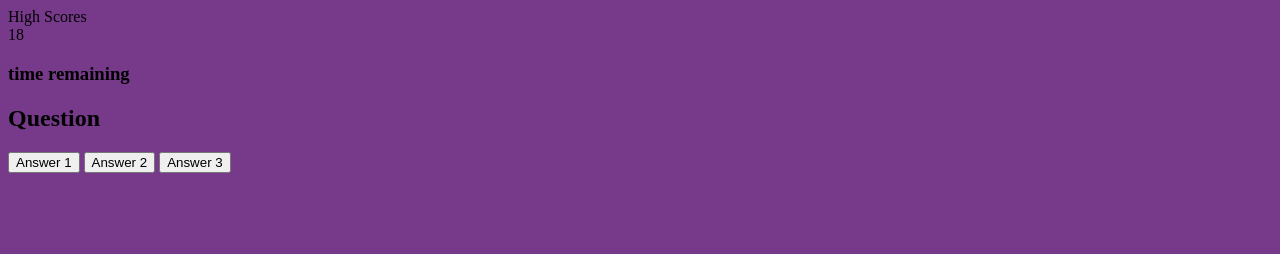
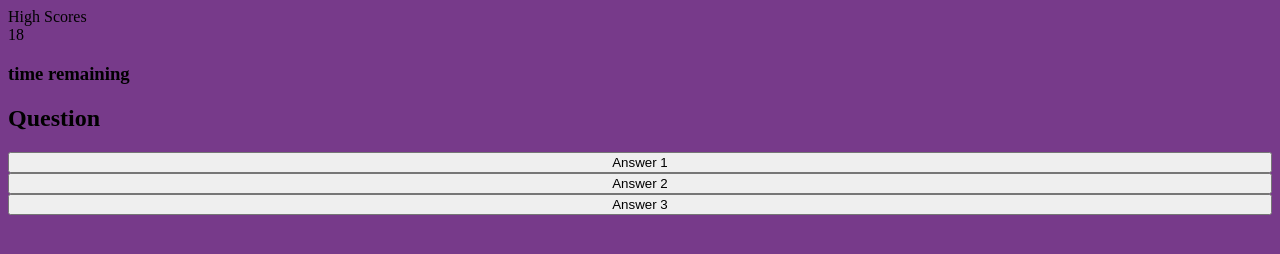
Before and after one commit to palmtopj/trafficQuiz, a plain HTML site: page index.html in a window 1280 px wide. Both pictures are taken after a click on the button "Start the Quiz". Drawn offline with Linux system fonts and the light colour scheme.

Commit message:
answers now vert in css

```diff
--- a/assets/css/style.css
+++ b/assets/css/style.css
@@ -1,3 +1,7 @@
 body{
     background-color: rgb(119, 58, 138);
 }
+#answers{
+    display: flex;
+    flex-direction: column;
+}
--- a/assets/js/script.js
+++ b/assets/js/script.js
@@ -5,9 +5,7 @@ var startQuizButton = document.querySelector("#startButton");
 var root;
 var timer;
 var timerCount;
-// startQuizButton.addEventListener("click", function (event) {
-//   console.log(event);
-// });
+
 startQuizButton.addEventListener("click", startQuiz);
 
 function introScreen() {
@@ -18,6 +16,7 @@ function introScreen() {
 introScreen();
 
 function startQuiz() {
+  // do I need this? event.preventDefault();
   var introEl = document.querySelector("#intro");
   introEl.style.display = "none";
   questionCard.style.display = "block";
```
